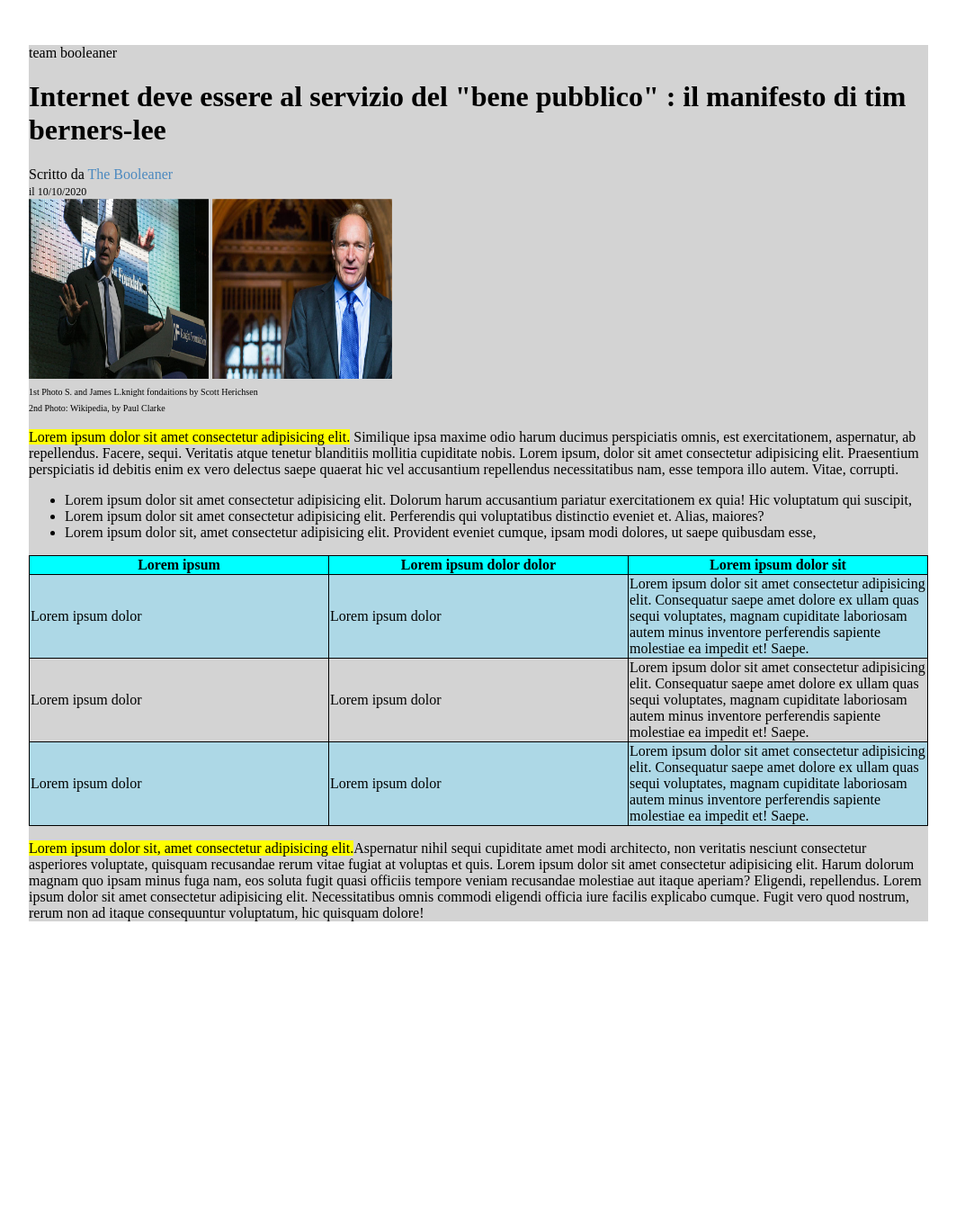
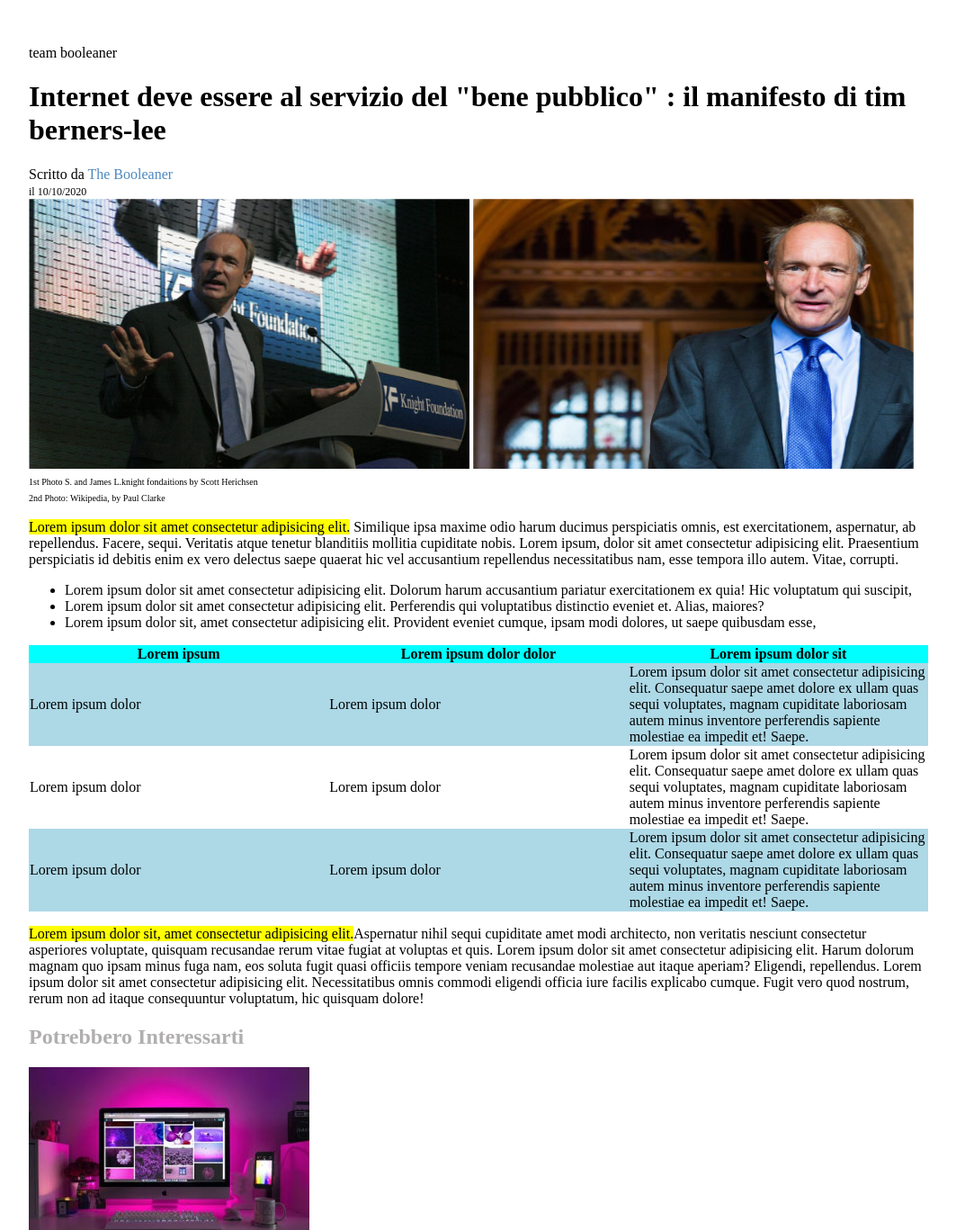
Before and after one commit to StefanoFabrin90/html-css-booleaner, a plain HTML site: page index.html in a window 1280 px wide. Shown: the top 1367 px of the page at 90% size, without its empty margins (26-1089 px from the left). Before the commit the page ends 1074 px from the top, so only its background shows below. Drawn offline with Linux system fonts and the light colour scheme.

Commit message:
add footer

```diff
--- a/css/main.css
+++ b/css/main.css
@@ -1,6 +1,5 @@
 .container{
     width: 1000px;
-    background-color:lightgrey;
     margin: 50px;
 }
 
@@ -17,13 +16,13 @@
 
 }
 .img{
-    width: 200px;
-    height: 200px;
+    width: 490px;
+    height: 300px;
 }
 
 .img2{
-    width: 200px;
-    height: 200px;
+    width: 490px;
+    height: 300px;
 }
 
 .description-photo{
@@ -35,7 +34,6 @@
 }
 
 .table, th, td{
-    border: 1px solid black;
     border-collapse: collapse;
 }
 
@@ -46,3 +44,9 @@
 #body{
     background-color: lightblue;
 }
+
+/* footer */
+
+h2{
+    color: rgba(77, 72, 72, 0.445);
+}
--- a/index.html
+++ b/index.html
@@ -70,6 +70,12 @@
             <p><span id="most-important">Lorem ipsum dolor sit, amet consectetur adipisicing elit.</span>Aspernatur nihil sequi cupiditate amet modi architecto, non veritatis nesciunt consectetur asperiores voluptate, quisquam recusandae rerum vitae fugiat at voluptas et quis. Lorem ipsum dolor sit amet consectetur adipisicing elit. Harum dolorum magnam quo ipsam minus fuga nam, eos soluta fugit quasi officiis tempore veniam recusandae molestiae aut itaque aperiam? Eligendi, repellendus. Lorem ipsum dolor sit amet consectetur adipisicing elit. Necessitatibus omnis commodi eligendi officia iure facilis explicabo cumque. Fugit vero quod nostrum, rerum non ad itaque consequuntur voluptatum, hic quisquam dolore!</p>
         </main>
 
+        <!-- footer -->
+        <footer>
+            <h2>Potrebbero Interessarti</h2>
+            <img src="./img/monitor.jpg" alt="img 3"><br>
+            <img src="./img/graph.jpg" alt="img 3">
+        </footer>
 
 
     </div>
```
